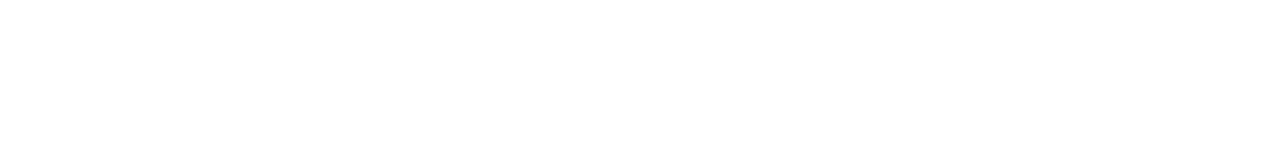
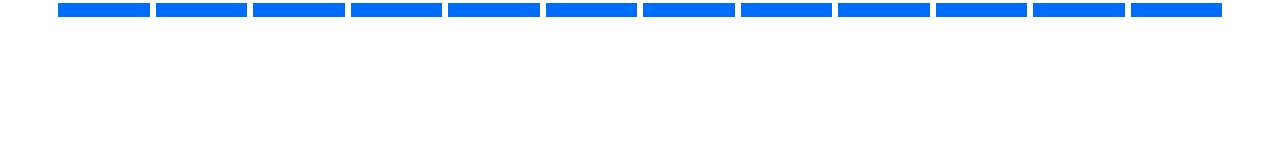
Before and after one commit to Alessio1921/html-css-12bool, a plain HTML site: page index.html in a window 1280 px wide. Drawn offline with Linux system fonts and the light colour scheme.

Commit message:
modified personal framework and initialized html

```diff
--- a/css/style.css
+++ b/css/style.css
@@ -0,0 +1,5 @@
+.col-xs-1{
+  height: 20px;
+  background-color: #006cfa;
+  border: solid white;
+}
--- a/index.html
+++ b/index.html
@@ -0,0 +1,29 @@
+<!DOCTYPE html>
+<html lang="it">
+  <head>
+    <meta charset="UTF-8">
+    <meta http-equiv="X-UA-Compatible" content="IE=edge">
+    <meta name="viewport" content="width=device-width, initial-scale=1.0">
+    <link rel="stylesheet" href="css/12bool.css">
+    <link rel="stylesheet" href="css/style.css">
+    <title>12 Bool</title>
+  </head>
+  <body>
+    <div class="container">
+      <div class="row">
+        <div class="col-xs-1"></div>
+        <div class="col-xs-1"></div>
+        <div class="col-xs-1"></div>
+        <div class="col-xs-1"></div>
+        <div class="col-xs-1"></div>
+        <div class="col-xs-1"></div>
+        <div class="col-xs-1"></div>
+        <div class="col-xs-1"></div>
+        <div class="col-xs-1"></div>
+        <div class="col-xs-1"></div>
+        <div class="col-xs-1"></div>
+        <div class="col-xs-1"></div>
+      </div>
+    </div>
+  </body>
+</html>
```
Also changed, not shown: css/12bool.css (+7 -11 lines).
